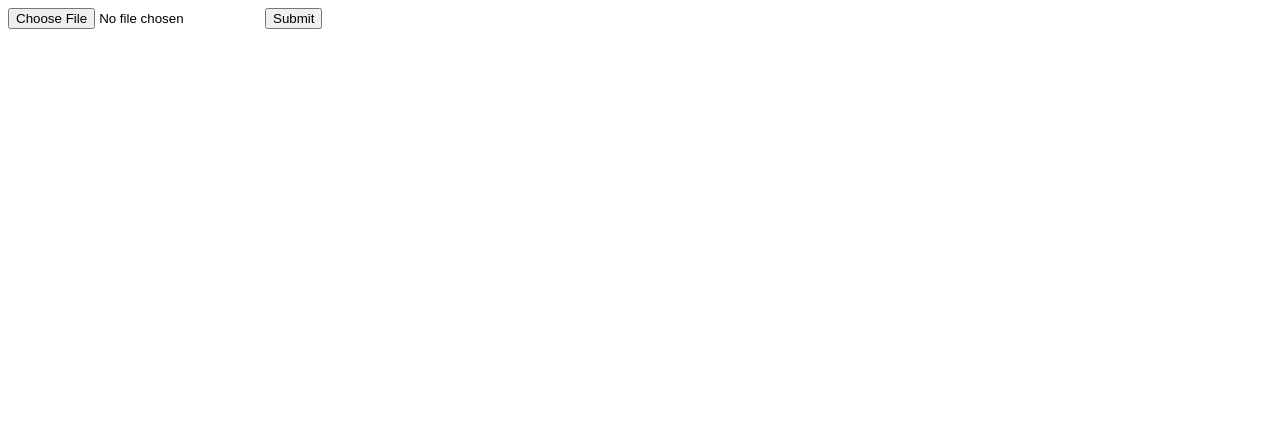
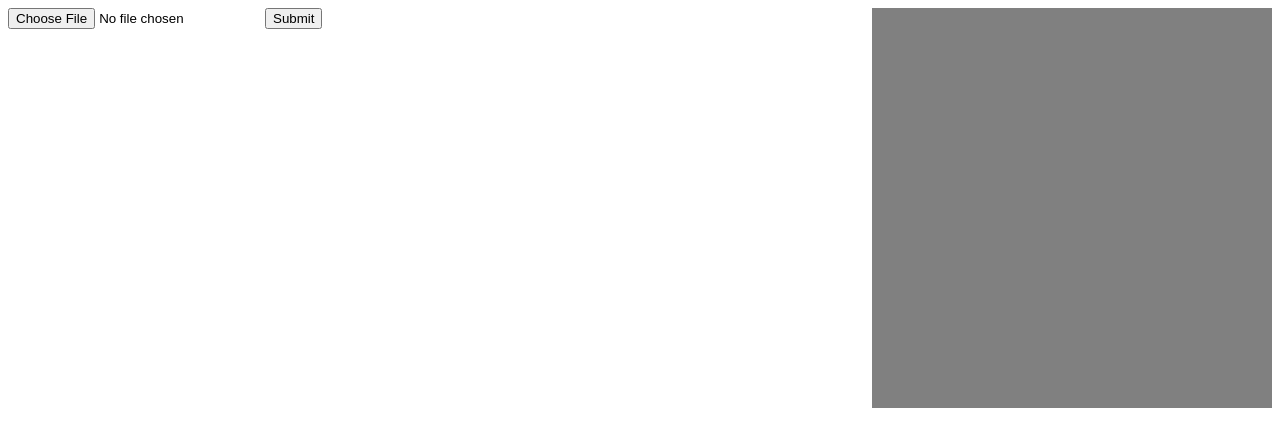
Before and after one commit to nato-re/sortFilesByHierarchy, a plain HTML site: page index.html in a window 1280 px wide. Drawn offline with Linux system fonts and the light colour scheme.

Commit message:
Revert "Update index.html"
This reverts commit 31f0215ebfc8d91626c2d713597b25253875a490.

```diff
--- a/index.html
+++ b/index.html
@@ -8,7 +8,7 @@
 <body>
   <input type="file" id="filepicker" name="fileList" webkitdirectory single />
   <button id="submit">Submit</button>
-<div style="background-color: red width:400px; height: 400px; float: right; overflow: auto;">
+<div style="background-color: gray; width:400px; height: 400px; float: right; overflow: auto;">
   <ul id="listing"></ul>
   </div>
   <script src="script.js"></script>
```
